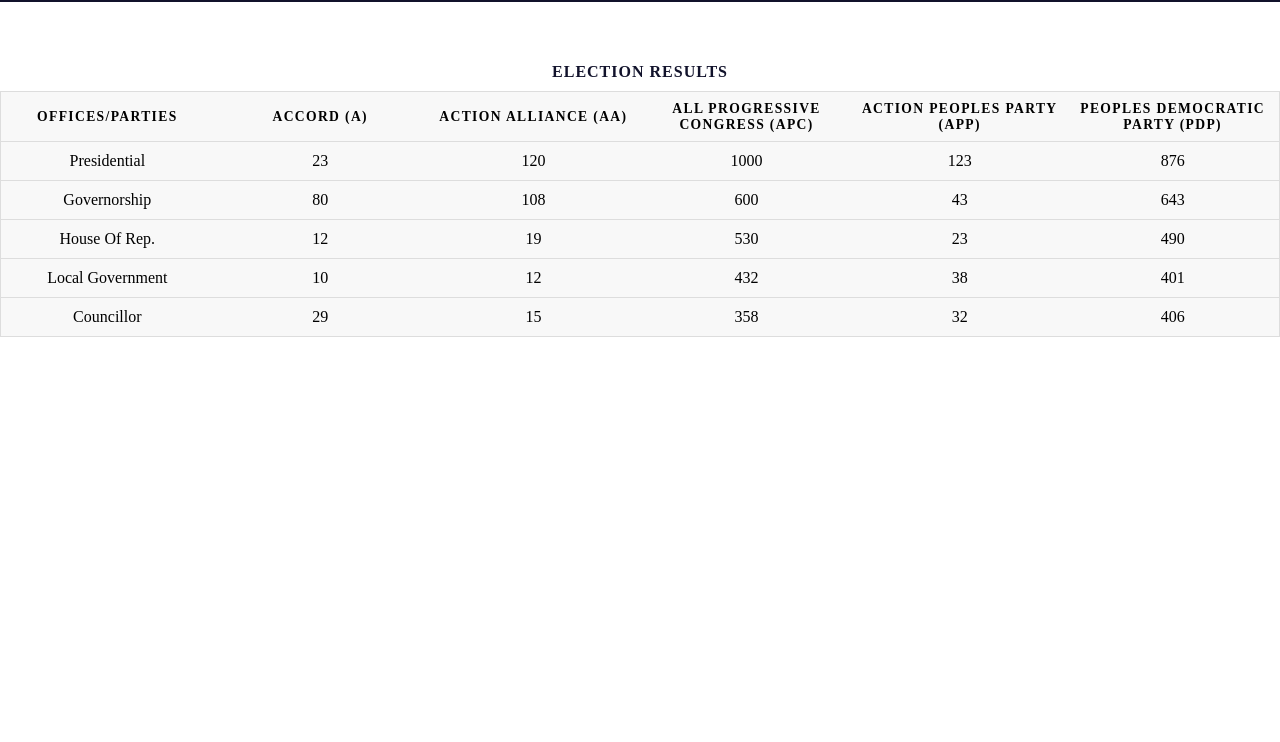
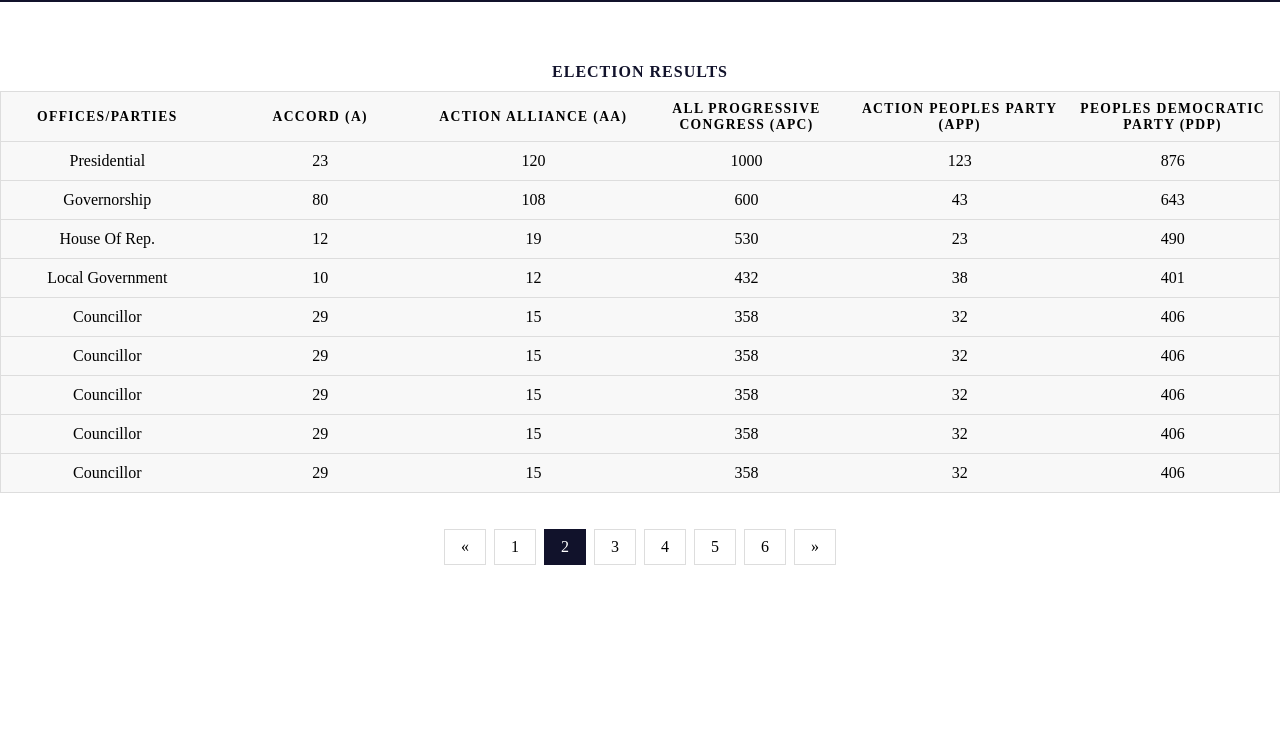
Before and after one commit to adewale2018/Politico, a website: page src/UI/result.html in a window 1280 px wide. Shown: the part 58-800 px from the top of the page. Drawn offline with Linux system fonts and the light colour scheme.

Commit message:
Implementing LFA feedback

```diff
--- a/src/UI/css/admin.css
+++ b/src/UI/css/admin.css
@@ -18,7 +18,7 @@ nav p {
   float: left;
   padding: 0 20px;
   letter-spacing: 3px;
-  margin-right: 700px;
+  margin-right: 900px;
 }
 nav p:hover {
   color: #fff;
@@ -77,9 +77,9 @@ nav ul li ul li a:hover {
 
 }
 
-i{
-  font-size: 25px;
-  margin-left: 2px;
+#arrow {
+  font-weight: bolder;
+  /* font-size: 1rem; */
 }
 
 /*Nav ends here*/
@@ -178,7 +178,7 @@ table th {
 
 .logo {
   border: 1px solid #11122b;
-  width: 20%;
+  width: 10%;
   border-radius: 50%;
 }
 button {
@@ -300,6 +300,32 @@ transition: background 500ms;
 background: #444;
 cursor: pointer;
 }
+/* pagination */
+.center {
+  text-align: center;
+}
+
+.pagination {
+  display: inline-block;
+}
+
+.pagination a {
+  color: black;
+  float: left;
+  padding: 8px 16px;
+  text-decoration: none;
+  transition: background-color .3s;
+  border: 1px solid #ddd;
+  margin: 0 4px;
+}
+
+.pagination a.active {
+  background-color: #11122b;
+  color: white;
+  border: 1px solid #11122b;
+}
+
+.pagination a:hover:not(.active) {background-color: #ddd;}
 
 .login-in{
   max-width: 350px;
--- a/src/UI/css/style.css
+++ b/src/UI/css/style.css
@@ -48,7 +48,7 @@ ul li a:hover {
     letter-spacing: 3px;
 }
 #quote{
-    margin-right: 500px;
+    margin-right: 570px;
 }
 span {
     color: #fff;
--- a/src/UI/result.html
+++ b/src/UI/result.html
@@ -15,8 +15,8 @@
     <nav>
         <p>POLITICO</p>
         <ul>
-            <li><a href="index.html">Homepage</a></li>
-            <li><a href="result.html">Dashboard</a>
+            <li><a href="index.html">Home</a></li>
+            <li><a href="result.html">Dashboard <i class="fas fa-chevron-circle-down"></i></a>
                 <ul>
                 	 <li><a href="user.html">Vote</a></li>
                     <li><a href="parties.html">Political Parties</a></li>
@@ -84,7 +84,53 @@
         <td>32</td>
         <td>406</td>
     </tr>
+    <tr>
+            <td>Councillor</td>
+            <td>29</td>
+            <td>15</td>
+            <td>358</td>
+            <td>32</td>
+            <td>406</td>
+        </tr>
+        <tr>
+                <td>Councillor</td>
+                <td>29</td>
+                <td>15</td>
+                <td>358</td>
+                <td>32</td>
+                <td>406</td>
+            </tr>
+            <tr>
+                <td>Councillor</td>
+                <td>29</td>
+                <td>15</td>
+                <td>358</td>
+                <td>32</td>
+                <td>406</td>
+            </tr>
+            <tr>
+                <td>Councillor</td>
+                <td>29</td>
+                <td>15</td>
+                <td>358</td>
+                <td>32</td>
+                <td>406</td>
+            </tr>
     </tbody>
 </table>
+<br><br>
+<!-- pagination -->
+<div class="center">
+        <div class="pagination">
+        <a href="#">&laquo;</a>
+        <a href="#">1</a>
+        <a href="#" class="active">2</a>
+        <a href="#">3</a>
+        <a href="#">4</a>
+        <a href="#">5</a>
+        <a href="#">6</a>
+        <a href="#">&raquo;</a>
+        </div>
+    </div>
 </body>
 </html>
```
Also changed, not shown: src/UI/adminDashboard.html (+60 -6 lines), src/UI/aspirants.html (+16 -3 lines), src/UI/history.html (+16 -3 lines), src/UI/office.html (+23 -4 lines), src/UI/parties.html (+16 -3 lines), src/UI/party.html (+18 -10 lines), src/UI/politician.html (+2 -2 lines), src/UI/user.html (+2 -2 lines), 1 other file.
